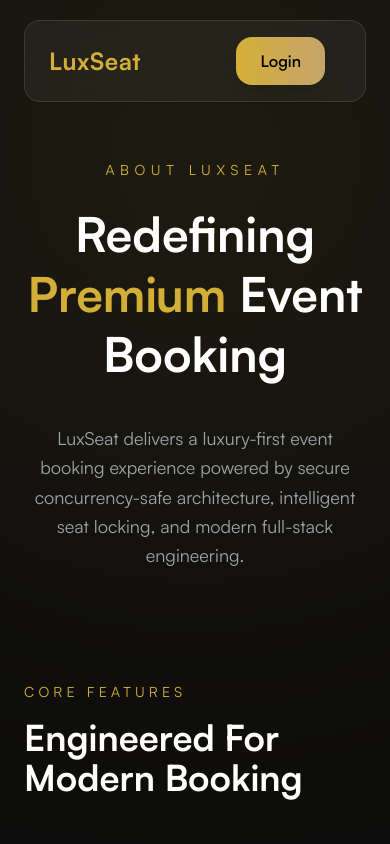
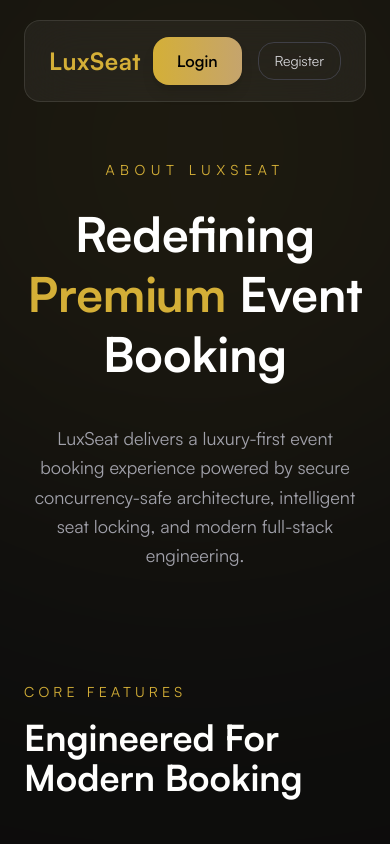
Before and after one commit to euuu-dayy/event-booking-frontend, a React (Vite) app: page /about in a window 390 px wide. Shown: the top 844 px of the page. Built offline with nearby package versions, Linux system fonts and the light colour scheme.

Commit message:
fixed hero section

```diff
--- a/src/components/hero/HeroSection.jsx
+++ b/src/components/hero/HeroSection.jsx
@@ -1,8 +1,12 @@
 import { motion } from "framer-motion";
+
+import { useNavigate } from "react-router-dom";
 
 import Button from "../ui/Button";
 
 const HeroSection = () => {
+  const navigate = useNavigate();
+
   return (
     <section
       className="
@@ -146,11 +150,18 @@ const HeroSection = () => {
             gap-5
           "
         >
-          <Button>
+          <Button
+            onClick={() =>
+              navigate("/dashboard")
+            }
+          >
             Explore Events
           </Button>
 
           <button
+            onClick={() =>
+              navigate("/about")
+            }
             className="
               px-6
               py-3
--- a/src/components/navbar/Navbar.jsx
+++ b/src/components/navbar/Navbar.jsx
@@ -196,9 +196,8 @@ const Navbar = () => {
               <Link to="/register">
                 <button
                   className="
-                    hidden
-                    md:block
-                    px-5
+                    px-4
+                    md:px-5
                     py-2
                     rounded-2xl
                     border
@@ -207,6 +206,8 @@ const Navbar = () => {
                     hover:border-gold
                     hover:text-gold
                     transition-all
+                    text-sm
+                    md:text-base
                   "
                 >
                   Register
```
